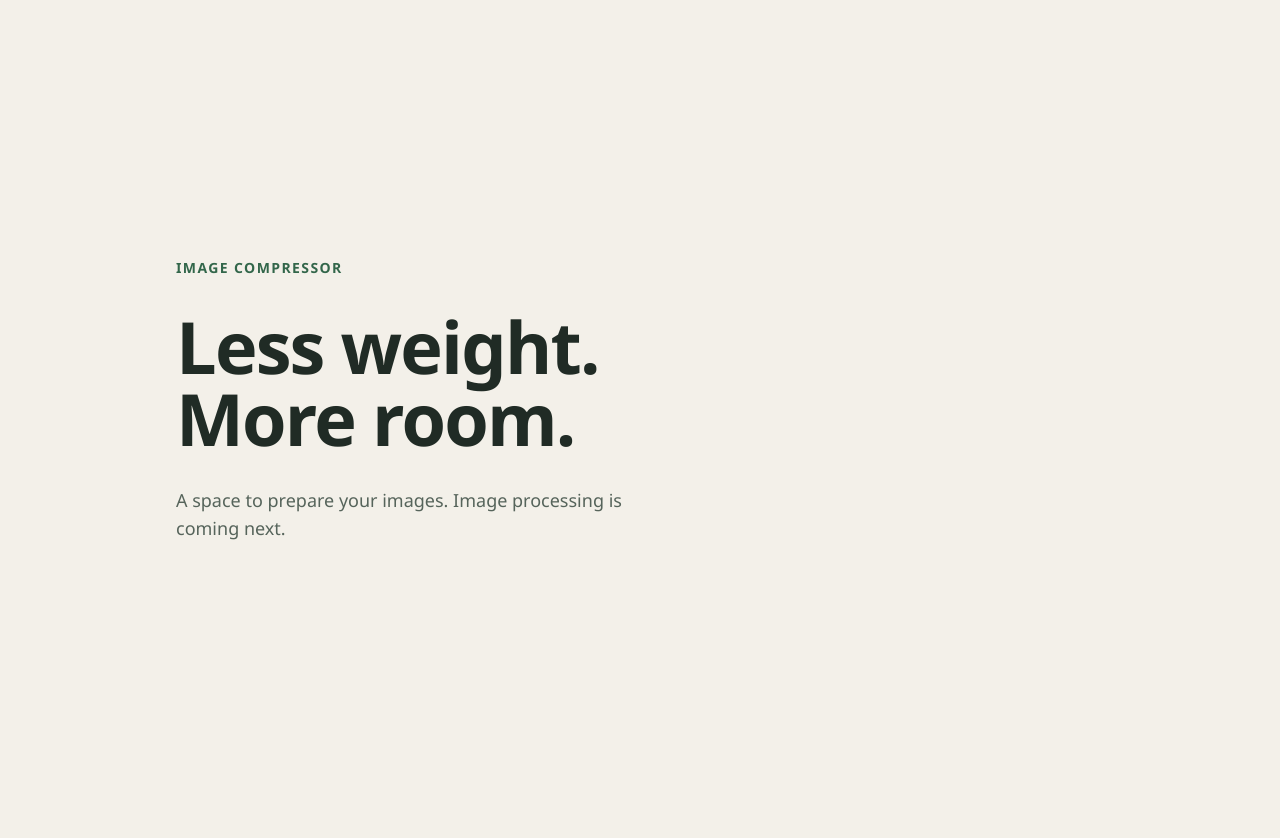
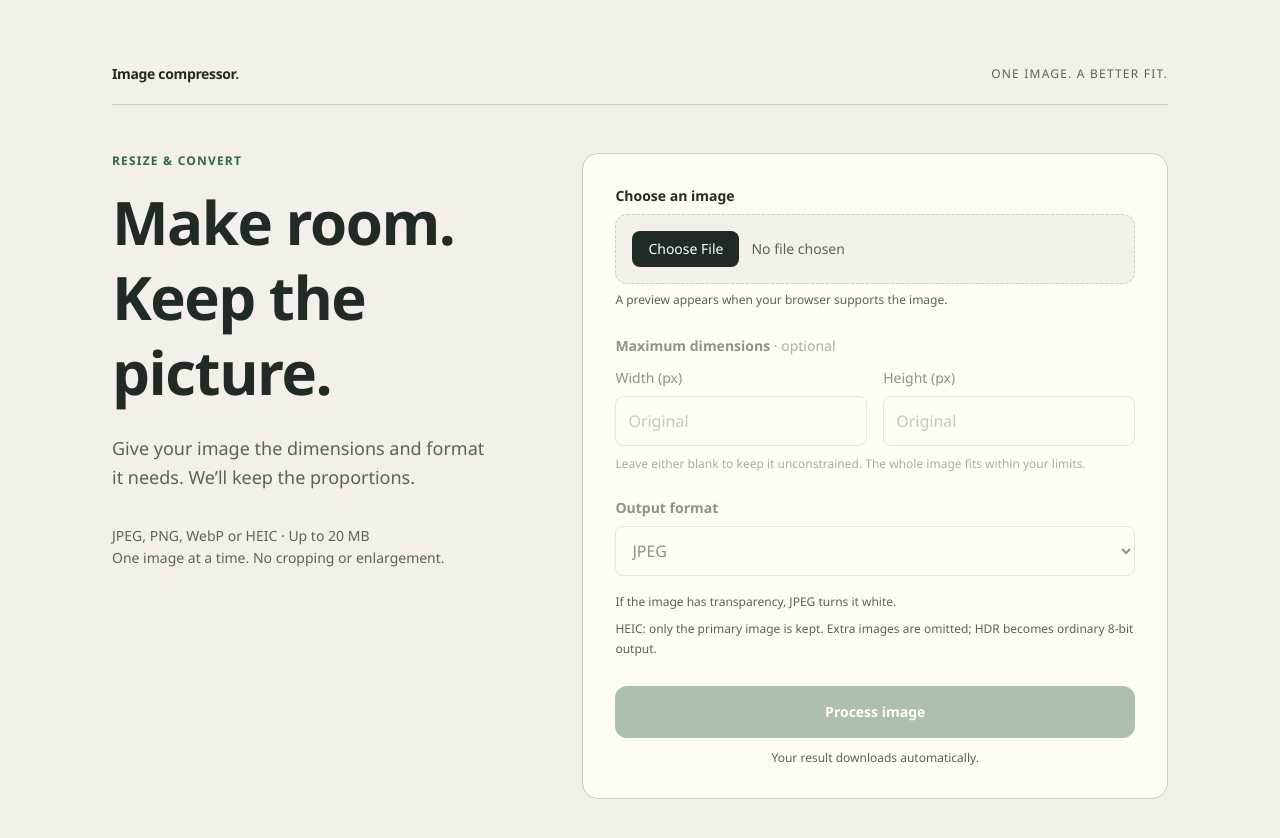
Before and after one commit to shved270189/image_compressor, a React (Vite) app in the folder frontend/: page / in a window 1280 px wide. Shown: the top 838 px of the page. Before the commit the page ends 800 px from the top, so only its background shows below. Built offline with nearby package versions, Linux system fonts and the light colour scheme.

Commit message:
feat: select images with local preview

```diff
--- a/frontend/src/App.tsx
+++ b/frontend/src/App.tsx
@@ -1,15 +1,99 @@
+import { useEffect, useRef, useState } from 'react'
+
 export default function App() {
+  const [file, setFile] = useState<File | null>(null)
+  const [width, setWidth] = useState('')
+  const [height, setHeight] = useState('')
+  const [format, setFormat] = useState('jpeg')
+  const [error, setError] = useState('')
+  const [preview, setPreview] = useState<string | null>(null)
+  const previewOwner = useRef<{ url: string; image: HTMLImageElement } | null>(null)
+  const fileInput = useRef<HTMLInputElement>(null)
+
+  function releasePreview() {
+    const owner = previewOwner.current
+    previewOwner.current = null
+    if (owner) {
+      owner.image.onload = null
+      owner.image.onerror = null
+      URL.revokeObjectURL(owner.url)
+    }
+    setPreview(null)
+  }
+
+  useEffect(() => () => {
+    const owner = previewOwner.current
+    if (owner) {
+      owner.image.onload = null
+      owner.image.onerror = null
+      URL.revokeObjectURL(owner.url)
+      previewOwner.current = null
+    }
+  }, [])
+
+  function selectFile(selected: File | null) {
+    releasePreview()
+    setFile(null)
+    setWidth('')
+    setHeight('')
+    setFormat('jpeg')
+    setError('')
+    if (!selected) return
+    if (selected.size === 0 || selected.size > 20_000_000) {
+      setError(selected.size === 0 ? 'Choose a non-empty image.' : 'Choose an image no larger than 20 MB.')
+      return
+    }
+    setFile(selected)
+    const owner = { url: URL.createObjectURL(selected), image: new Image() }
+    previewOwner.current = owner
+    owner.image.onload = () => {
+      if (previewOwner.current === owner) setPreview(owner.url)
+    }
+    owner.image.onerror = () => {
+      if (previewOwner.current === owner) releasePreview()
+    }
+    owner.image.src = owner.url
+  }
+
   return (
-    <main className="mx-auto flex min-h-svh max-w-5xl flex-col justify-center px-6 py-16 sm:px-12">
-      <p className="mb-8 text-sm font-semibold uppercase tracking-widest text-accent">
-        Image compressor
-      </p>
-      <h1 className="max-w-3xl text-5xl font-semibold tracking-tight sm:text-7xl">
-        Less weight.<br />More room.
-      </h1>
-      <p className="mt-8 max-w-md text-lg text-muted">
-        A space to prepare your images. Image processing is coming next.
-      </p>
+    <main className="mx-auto min-h-svh max-w-6xl px-5 py-10 sm:px-12 sm:py-16">
+      <header className="mb-12 flex items-center justify-between border-b border-line pb-5">
+        <p className="text-sm font-semibold tracking-tight">Image compressor<span className="text-accent">.</span></p>
+        <span className="text-xs uppercase tracking-widest text-muted">One image. A better fit.</span>
+      </header>
+      <div className="grid items-start gap-10 lg:grid-cols-[0.8fr_1.2fr] lg:gap-20">
+        <section aria-labelledby="page-title" className="lg:sticky lg:top-12">
+          <p className="mb-4 text-xs font-semibold uppercase tracking-widest text-accent">Resize & convert</p>
+          <h1 id="page-title" className="text-5xl font-semibold leading-tight tracking-tight sm:text-6xl">Make room.<br />Keep the picture.</h1>
+          <p className="mt-6 max-w-sm text-lg leading-relaxed text-muted">Give your image the dimensions and format it needs. We’ll keep the proportions.</p>
+          <p className="mt-8 max-w-sm text-sm leading-relaxed text-muted">JPEG, PNG, WebP or HEIC · Up to 20 MB<br />One image at a time. No cropping or enlargement.</p>
+        </section>
+        <section aria-label="Image settings" className="min-w-0">
+          {preview && <div className="mb-5 overflow-hidden rounded-2xl border border-line bg-surface p-3"><img src={preview} alt="Selected image preview" className="mx-auto max-h-72 max-w-full object-contain" /></div>}
+          <form className="rounded-2xl border border-line bg-surface p-6 sm:p-8" onSubmit={(event) => event.preventDefault()}>
+            <label htmlFor="image" className="mb-2 block text-sm font-semibold">Choose an image</label>
+            <input ref={fileInput} id="image" type="file" accept="image/jpeg,image/png,image/webp,image/heic,image/heif,.heic,.heif" aria-describedby="file-help file-error" aria-invalid={Boolean(error)} onChange={(event) => selectFile(event.target.files?.[0] ?? null)} className="block w-full min-w-0 rounded-xl border border-dashed border-line bg-canvas p-4 text-sm text-muted file:mr-3 file:rounded-lg file:border-0 file:bg-ink file:px-4 file:py-2 file:font-medium file:text-white" />
+            <p id="file-help" className="mt-2 text-xs text-muted">A preview appears when your browser supports the image.</p>
+            <p id="file-error" role="alert" className="mt-2 text-sm text-danger">{error}</p>
+            <fieldset disabled={!file} className="mt-7 disabled:opacity-50">
+              <legend className="mb-3 text-sm font-semibold">Maximum dimensions <span className="font-normal text-muted">· optional</span></legend>
+              <div className="grid grid-cols-2 gap-4">
+                <div><label htmlFor="width" className="mb-2 block text-sm">Width (px)</label><input id="width" inputMode="numeric" value={width} onChange={(event) => setWidth(event.target.value)} placeholder="Original" aria-describedby="dimension-help" className="field" /></div>
+                <div><label htmlFor="height" className="mb-2 block text-sm">Height (px)</label><input id="height" inputMode="numeric" value={height} onChange={(event) => setHeight(event.target.value)} placeholder="Original" aria-describedby="dimension-help" className="field" /></div>
+              </div>
+              <p id="dimension-help" className="mt-2 text-xs leading-relaxed text-muted">Leave either blank to keep it unconstrained. The whole image fits within your limits.</p>
+              <label htmlFor="format" className="mb-2 mt-6 block text-sm font-semibold">Output format</label>
+              <select id="format" value={format} onChange={(event) => setFormat(event.target.value)} className="field"><option value="jpeg">JPEG</option><option value="png">PNG</option><option value="webp">WebP</option></select>
+            </fieldset>
+            <div className="mt-4 space-y-2 text-xs leading-relaxed text-muted">
+              {format === 'jpeg' && <p>If the image has transparency, JPEG turns it white.</p>}
+              <p>HEIC: only the primary image is kept. Extra images are omitted; HDR becomes ordinary 8-bit output.</p>
+            </div>
+            <button type="button" disabled={!file} className="mt-7 w-full rounded-xl bg-accent px-5 py-4 text-sm font-semibold text-white transition-colors hover:bg-ink disabled:cursor-not-allowed disabled:opacity-40">Process image</button>
+            <p className="mt-3 text-center text-xs text-muted">Your result downloads automatically.</p>
+          </form>
+        </section>
+      </div>
     </main>
   )
 }
--- a/frontend/src/index.css
+++ b/frontend/src/index.css
@@ -24,3 +24,27 @@ body {
     to { opacity: 1; transform: translateY(0); }
   }
 }
+
+@theme {
+  --color-surface: #fffcf5;
+  --color-line: #c8cfc5;
+  --color-danger: #a32b22;
+}
+
+@layer components {
+  .field {
+    @apply w-full min-w-0 rounded-lg border border-line bg-transparent px-3 py-3 text-base text-ink;
+  }
+}
+
+:focus-visible {
+  outline: 3px solid var(--color-accent);
+  outline-offset: 3px;
+}
+
+@media (prefers-reduced-motion: reduce) {
+  *, *::before, *::after {
+    animation: none !important;
+    transition: none !important;
+  }
+}
```
Also changed, not shown: 2 other files (tests, documents, lock files or other folders).
